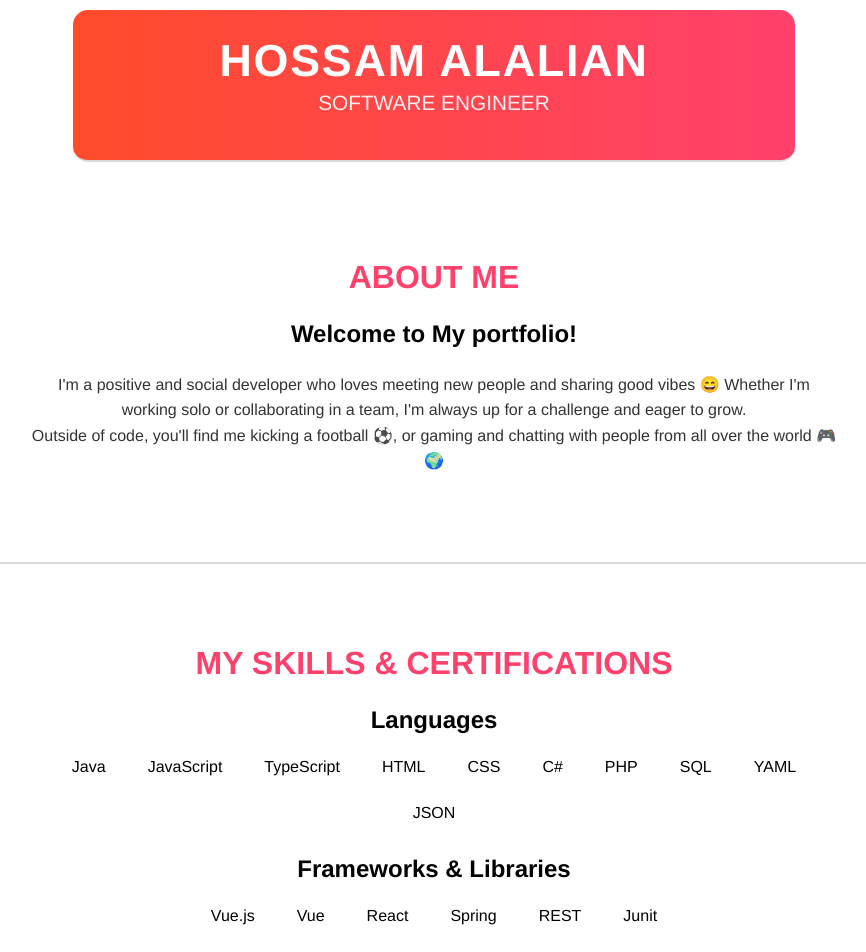
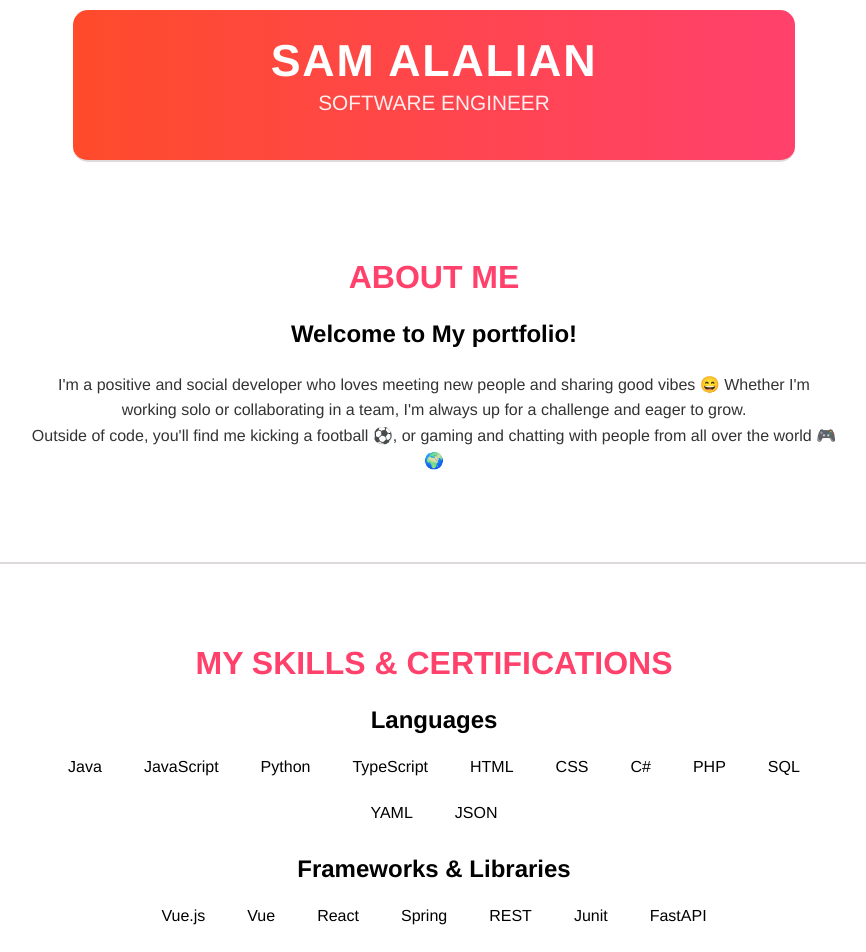
Before and after one commit to hossam4alalian/MyPortfolio, a Vue app: page / in a window 1280 px wide. Shown: the top 952 px of the page, without its empty margins (206-1072 px from the left). Built offline with nearby package versions, Linux system fonts and the light colour scheme.

Commit message:
added more info

```diff
--- a/src/components/HeaderComponent.vue
+++ b/src/components/HeaderComponent.vue
@@ -1,6 +1,6 @@
 <template>
   <div class="header">
-      <h1>Hossam Alalian</h1>
+      <h1>Sam Alalian</h1>
       <h2>Software Engineer</h2>
   </div>
 </template>
--- a/src/components/SkillsComponent.vue
+++ b/src/components/SkillsComponent.vue
@@ -39,11 +39,11 @@
       return {
         skills: {
           languages: [
-            "Java", "JavaScript", "TypeScript", "HTML", "CSS",
+            "Java", "JavaScript", "Python", "TypeScript", "HTML", "CSS",
             "C#", "PHP", "SQL", "YAML", "JSON"
           ],
           frameworks: [
-            "Vue.js", "Vue", "React", "Spring", "REST", "Junit"
+            "Vue.js", "Vue", "React", "Spring", "REST", "Junit", "FastAPI"
           ],
           tools: [
             ".Net", "Delphi", "Git", "SVN"
```
